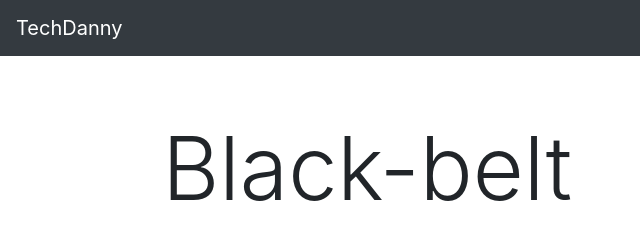
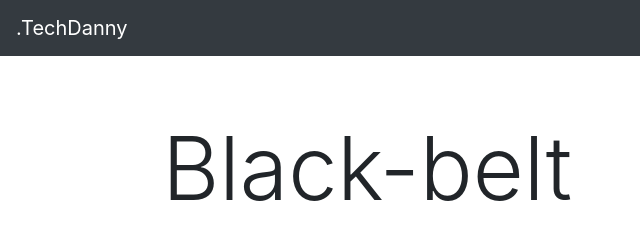
Before and after one commit to TechDanny/Bootstrap-project, a plain HTML site: page index.html in a window 1280 px wide. Shown: the top 229 px of the page, 0-640 px from the left. Drawn offline with nearby package versions, Linux system fonts and the light colour scheme.

Commit message:
html file

```diff
--- a/index.html
+++ b/index.html
@@ -9,7 +9,7 @@
 </head>
 <body>
         <nav class="navbar navbar-expand-lg navbar-dark bg-dark">
-            <a class="navbar-brand" href="">TechDanny</a>
+            <a class="navbar-brand" href="">.TechDanny</a>
             <button class="navbar-toggler" type="button" data-toggle="collapse" data-target="#navbarNavAltMarkup" aria-controls="navbarNavAltMarkup" aria-expanded="false" aria-label="Toggle navigation">
         <span class="navbar-toggler-icon"></span>
       </button>
```
